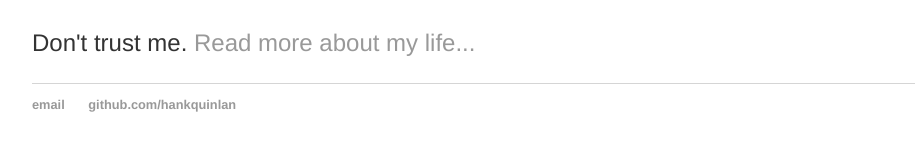
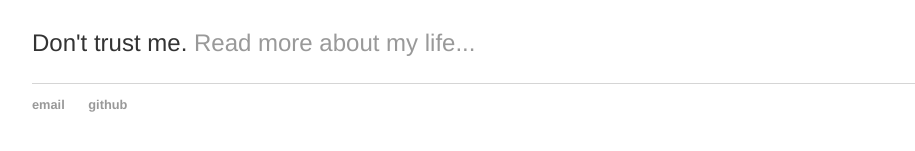
Before and after one commit to adibellathur/adibellathur.github.io, a Jekyll site: the page built from index.html, in a window 1280 px wide. Shown: the part 179-330 px from the top of the page, without its empty margins (160-1075 px from the left). Built offline with Jekyll 4.4.1, drawn with Linux system fonts in a browser that asks for light colours.

Commit message:
updated footer

```diff
--- a/_layouts/default.html
+++ b/_layouts/default.html
@@ -23,8 +23,8 @@
 			</div><!-- /.container -->
 			<footer>
 	    		<ul>
-	        		<li><a href="mailto:hankquinlanhub@gmail.com">email</a></li>
-	        		<li><a href="https://github.com/hankquinlan">github.com/hankquinlan</a></li>
+	        		<li><a href="mailto:adibellathur@gmail.com">email</a></li>
+	        		<li><a href="https://github.com/adibellathur">github</a></li>
 				</ul>
 			</footer>
 		</body>
```
